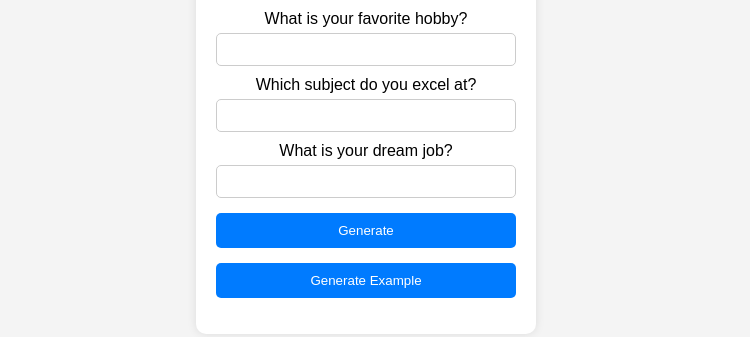
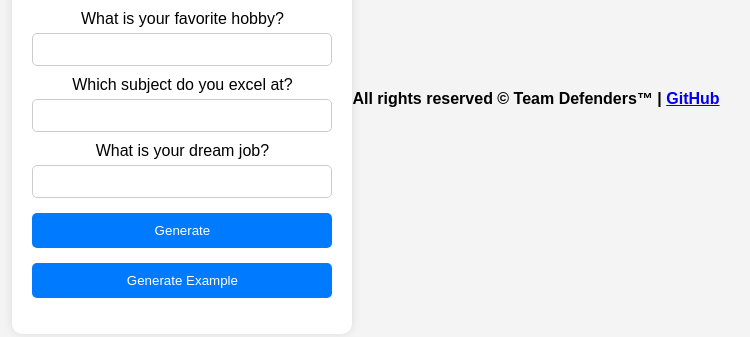
Before and after one commit to 120-Eye/Career-Guidance-Simulation, a plain HTML site: page index.html in a window 1280 px wide. Shown: the part 301-638 px from the top of the page, without its empty margins (274-1024 px from the left). Drawn offline with Linux system fonts and the light colour scheme.

Commit message:
Update index.html

```diff
--- a/index.html
+++ b/index.html
@@ -26,5 +26,8 @@
         <p id="output"></p>
     </div>
     <script src="script.js"></script>
+     <footer>
+        <p>All rights reserved © Team Defenders™ | <a href="https://github.com/120-Eye" target="_blank">GitHub</a></p>
+    </footer>
 </body>
 </html>
```
